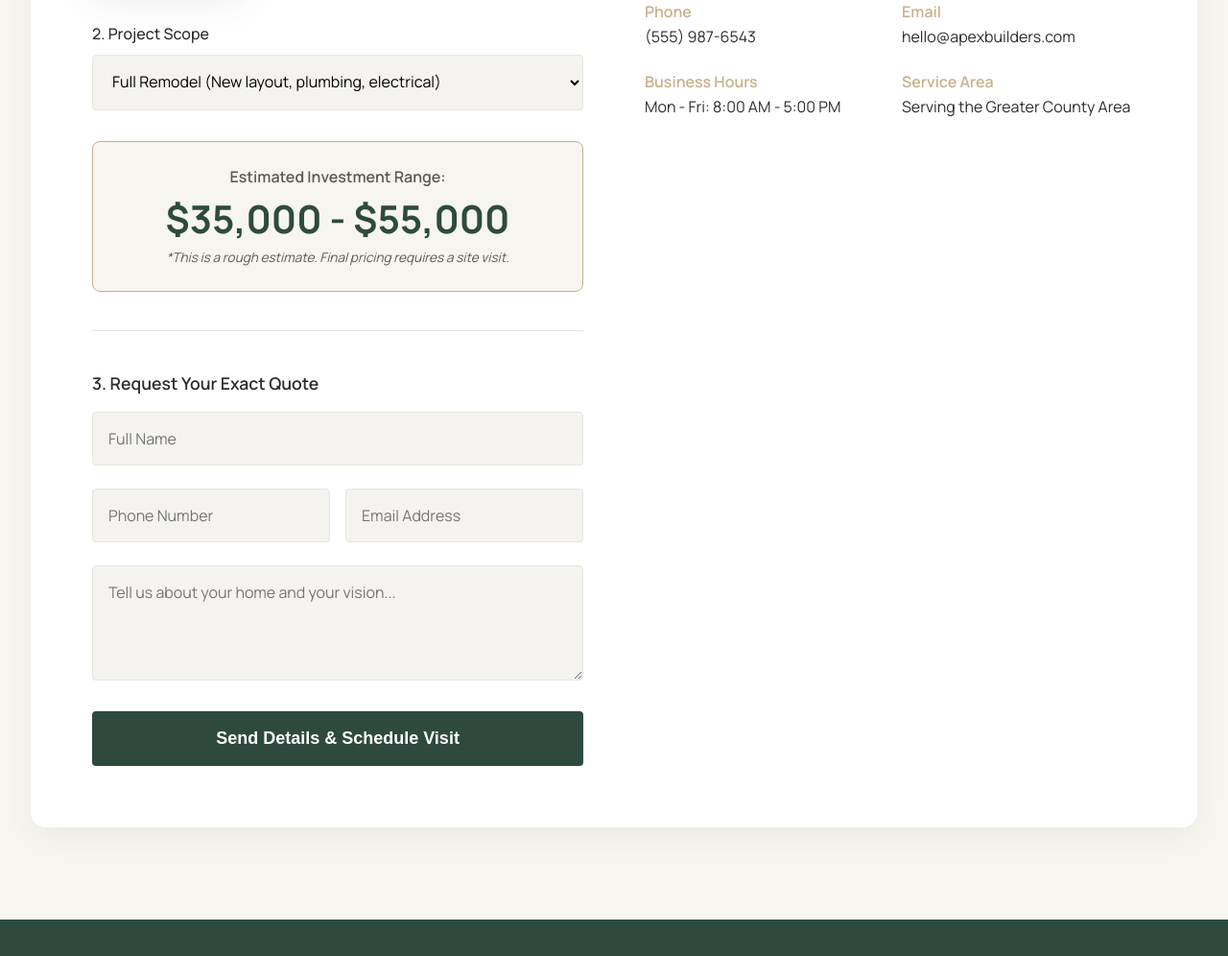
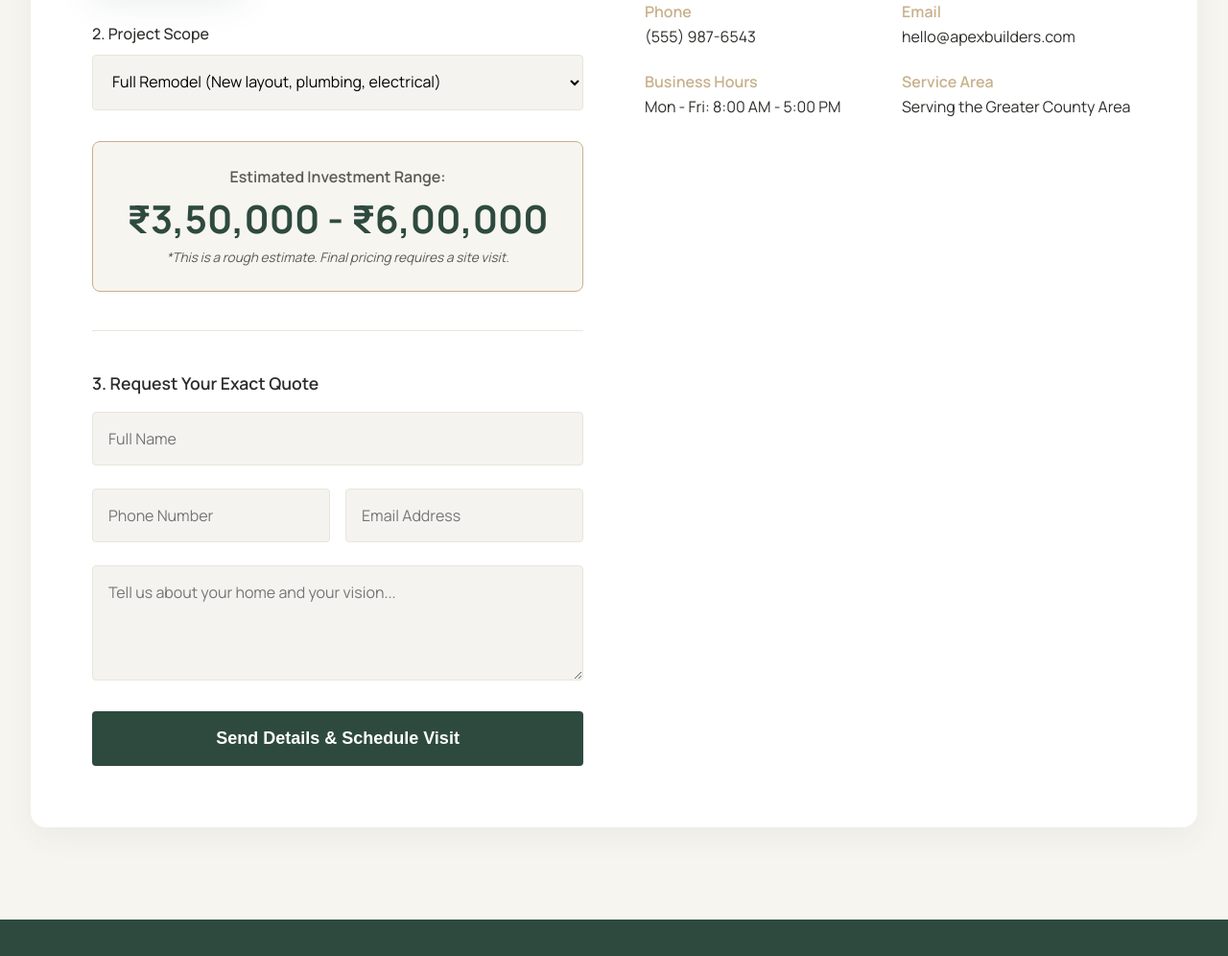
Before and after one commit to jellyfishcodes/Construction-Website, a plain HTML site: page index.html in a window 1280 px wide. Shown: the part 5918-6914 px from the top of the page at 96% size. Drawn offline with Linux system fonts and the light colour scheme.

Commit message:
changes currency from usd to inr

```diff
--- a/index.html
+++ b/index.html
@@ -317,7 +317,7 @@
                             <!-- Dynamic Estimate Result Box -->
                             <div class="estimate-result-box">
                                 <div class="estimate-label">Estimated Investment Range:</div>
-                                <div class="estimate-price" id="estimate-output">$35,000 - $55,000</div>
+                                <div class="estimate-price" id="estimate-output">₹3,50,000 - ₹6,00,000</div>
                                 <div class="estimate-disclaimer">*This is a rough estimate. Final pricing requires a site visit.</div>
                             </div>
 
--- a/script.js
+++ b/script.js
@@ -2,19 +2,19 @@ document.addEventListener('DOMContentLoaded', () => {
     // 1. Pricing database
     const pricingData = {
         kitchen: {
-            basic: "$15,000 - $25,000",
-            full: "$35,000 - $60,000",
-            luxury: "$75,000+"
+            basic: "₹1,50,000 - ₹2,50,000",  // Cosmetic / Modular modular units
+            full: "₹3,50,000 - ₹6,00,000",   // Full remodel, counter tops, chimney & plumbing
+            luxury: "₹7,50,000+"             // Premium Italian finishes, built-in appliances
         },
         bath: {
-            basic: "$8,000 - $15,000",
-            full: "$20,000 - $35,000",
-            luxury: "$45,000+"
+            basic: "₹80,000 - ₹1,50,000",    // Quick sanitaryware update, basic tiling
+            full: "₹2,00,000 - ₹3,50,000",   // Complete waterproof tiling, premium fixtures & shower
+            luxury: "₹5,00,000+"             // Luxury stone cladding, custom vanity & glass enclosures
         },
         deck: {
-            basic: "$5,000 - $12,000",
-            full: "$15,000 - $28,000",
-            luxury: "$35,000+"
+            basic: "₹50,000 - ₹1,00,000",    // Basic terrace tiling / balcony wooden floor
+            full: "₹1,50,000 - ₹3,00,000",   // Quality weather-resistant composite decking & pergola
+            luxury: "₹4,50,000+"             // Large custom outdoor terrace deck with lighting & sit-outs
         }
     };
 
```
